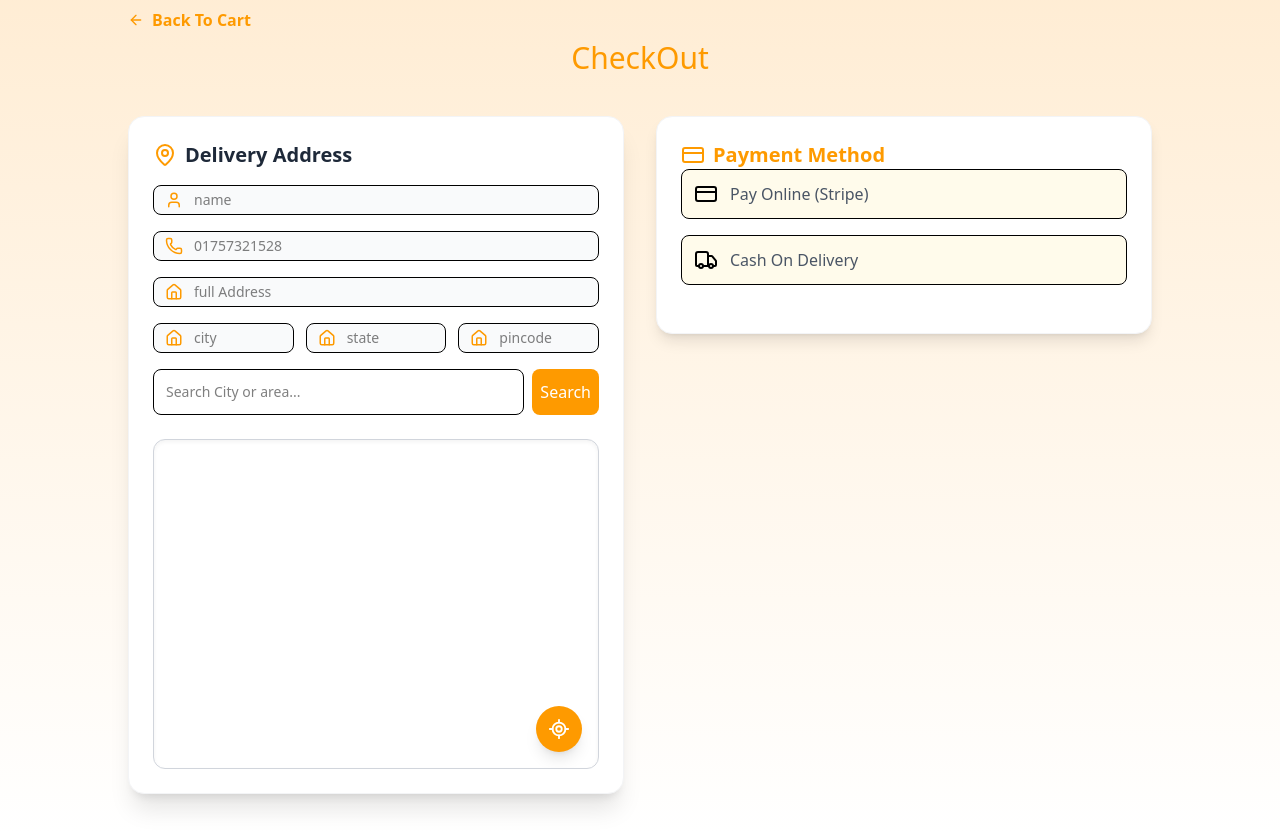
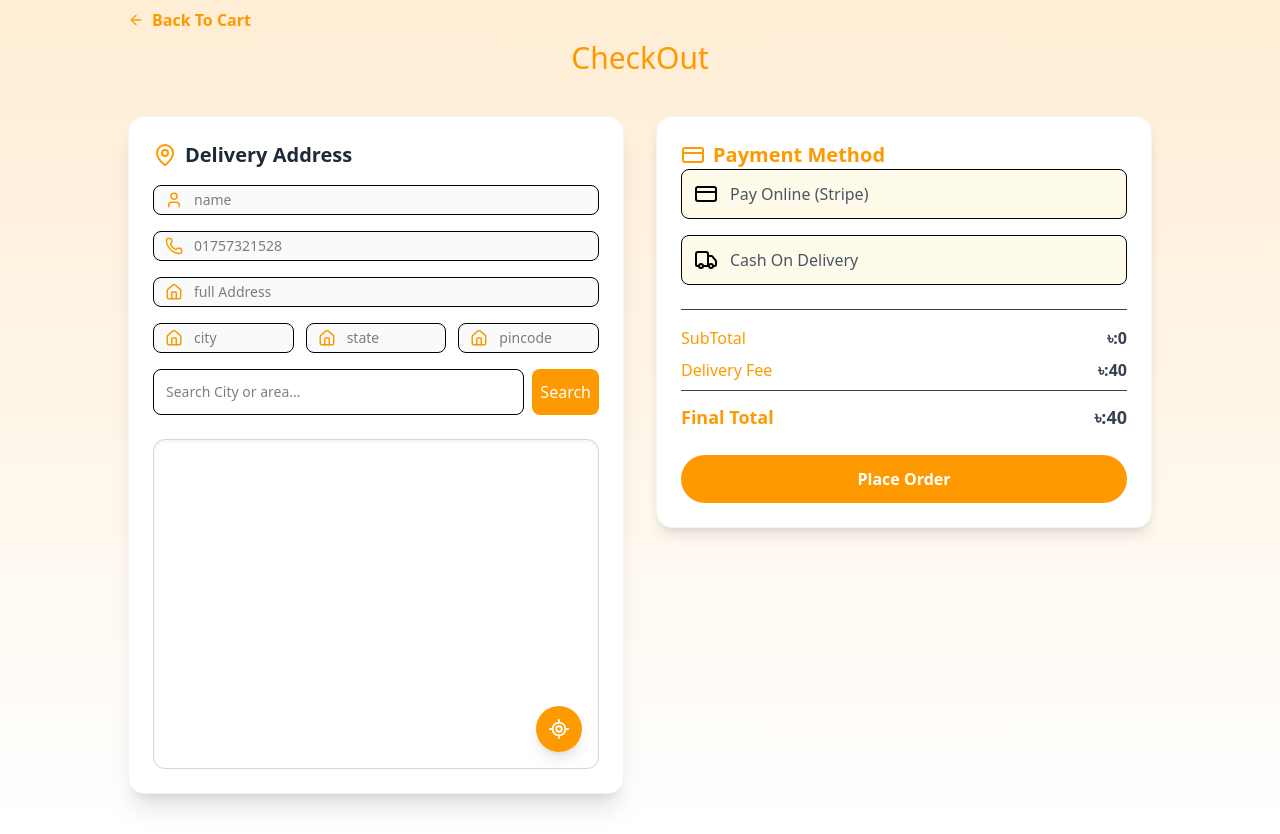
Before and after one commit to shiuly-28/snapcart, a Next.js app: page /user/checkout in a window 1280 px wide. Built offline with nearby package versions, Linux system fonts and the light colour scheme; no server answers.

Commit message:
stripe implement

```diff
--- a/src/app/user/checkout/page.tsx
+++ b/src/app/user/checkout/page.tsx
@@ -21,6 +21,7 @@ const markerIcon=new L.Icon({
 function Checkout() {
   const router = useRouter()
   const {userData}=useSelector((state:RootState)=>state.user)
+  const {subTotal, deliveryFee,finalTotal}=useSelector((state:RootState)=>state.cart)
   const [address, setAddress]=useState({
     fullName:"",
     mobile:"",
@@ -246,6 +247,26 @@ onClick={handleCurrentLocation}
               <TruckIcon/><span className='font-medium text-gray-600'>Cash On Delivery</span>
             </button>
           </div>
+          <div className=' pt-4 text-gray-700 space-y-2 text-sm sm:text-base border-t'>
+            <div className='flex justify-between'>
+              <span className=' text-amber-500'>SubTotal</span>
+              <span className='font-bold'>৳:{subTotal}</span>
+            </div>
+            <div className='flex justify-between'>
+              <span className=' text-amber-500'>Delivery Fee</span>
+              <span className='font-bold'>৳:{deliveryFee}</span>
+            </div>
+            <div className='flex justify-between text-lg border-t pt-3'>
+              <span className='font-semibold text-amber-500 '>Final Total</span>
+              <span className='font-bold '>৳:{finalTotal}</span>
+            </div>
+          </div>
+          <motion.button whileTap={{scale:0.93}}
+          className='w-full mt-6 bg-amber-500 text-white py-3 rounded-full
+          hover:bg-amber-600 transition-all font-semibold'
+          >
+            {PaymentMethod=="cod"?"Place Order":"pasy & Order"}
+          </motion.button>
         </motion.div>
       </div>
 
```
